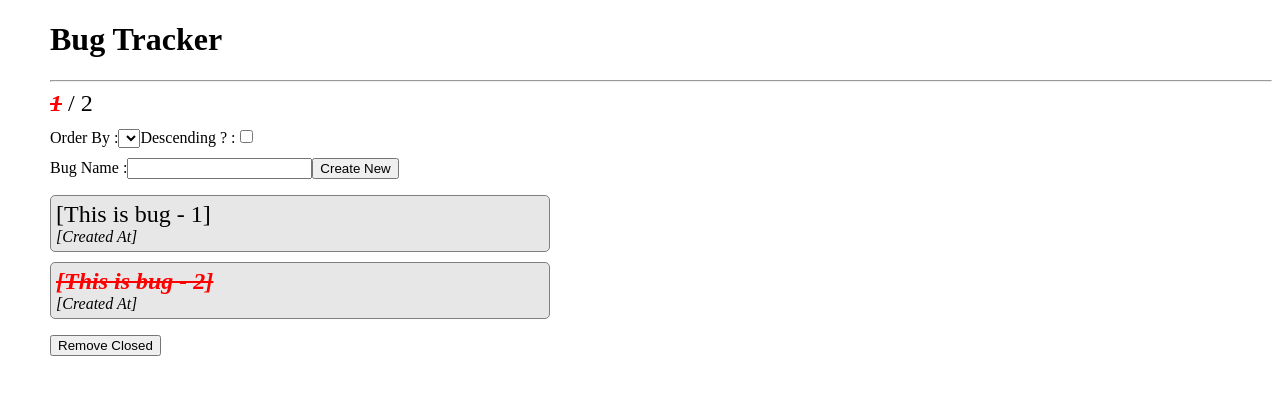
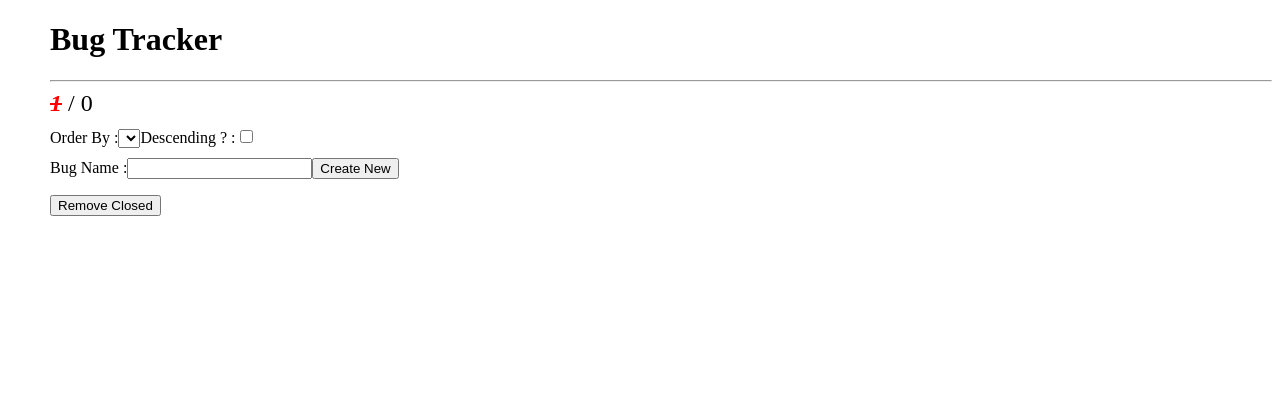
Before and after one commit to tkmagesh/GE-Angular-Mar-2018, an Angular app in the folder bug-tracker-app/: page / in a window 1280 px wide. Shown: the top 394 px of the page. Built offline with nearby package versions, Linux system fonts and the light colour scheme.

Commit message:
adding and listing bugs

```diff
--- a/bug-tracker-app/src/app/bugTracker/bugTracker.component.html
+++ b/bug-tracker-app/src/app/bugTracker/bugTracker.component.html
@@ -1,7 +1,7 @@
 <section class="stats">
 	<span class="closed">1</span>
 	<span> / </span>
-	<span>2</span>
+	<span>{{bugs.length}}</span>
 </section>
 <section class="sort">
 	<label for="">Order By :</label>
@@ -14,19 +14,19 @@
 </section>
 <section class="edit">
 	<label for="">Bug Name :</label>
-	<input type="text" name="" id="">
-	<input type="button" value="Create New">
+	<input type="text" #txtBugName>
+	<input type="button" value="Create New" (click)="onCreateNewClick(txtBugName.value)">
 </section>
 <section class="list">
 	<ol>
-		<li>
-			<span class="bugname">[This is bug - 1]</span>
+		<li  *ngFor="let bug of bugs">
+			<span class="bugname">{{bug}}</span>
 			<div class="datetime">[Created At]</div>
 		</li>
-		<li>
+		<!-- <li>
 			<span class="bugname closed">[This is bug - 2]</span>
 			<div class="datetime">[Created At]</div>
-		</li>
+		</li> -->
 	</ol>
 	<input type="button" value="Remove Closed">
 </section>
--- a/bug-tracker-app/src/app/bugTracker/bugTracker.component.ts
+++ b/bug-tracker-app/src/app/bugTracker/bugTracker.component.ts
@@ -5,5 +5,9 @@ import { Component } from '@angular/core';
 	templateUrl : 'bugTracker.component.html'
 })
 export class BugTrackerComponent{
+	bugs : string[] = [];
 
+	onCreateNewClick(bugName : string){
+		this.bugs.push(bugName);
+	}
 }
```
